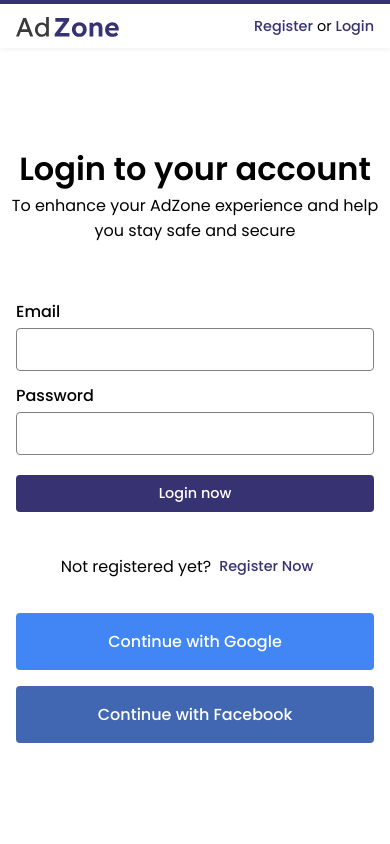
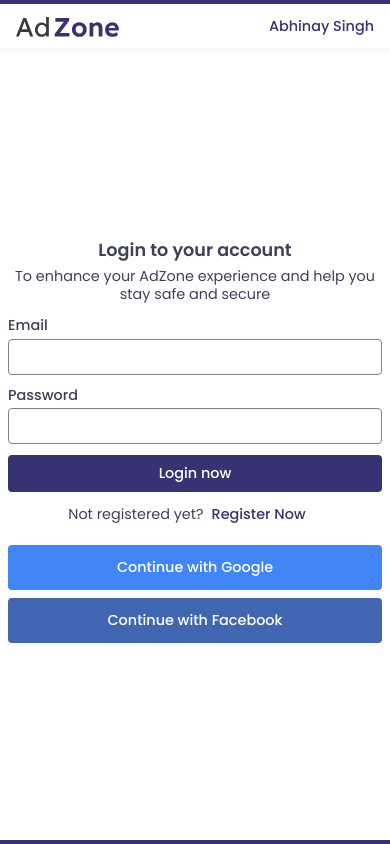
Before and after one commit to AbhinayNarayanSingh/adzone, a Next.js app: page /login in a window 390 px wide. Shown: the top 844 px of the page. Built offline with nearby package versions, Linux system fonts and the light colour scheme.

Commit message:
login & registration  page responsive complete

```diff
--- a/hoc/input/Input.js
+++ b/hoc/input/Input.js
@@ -3,7 +3,7 @@ import React from 'react'
 const Input = ({ formFeild: { type, label, name, helpText, className, jsx } }) => {
     switch (type) {
         case "static" :
-            return (<div className={className}>{jsx}</div>)
+            return (<div className={className + " static-text"}>{jsx}</div>)
         case "button" :
             return (
                 <div>
--- a/hoc/layout/Navbar.js
+++ b/hoc/layout/Navbar.js
@@ -42,7 +42,7 @@ const Navbar = () => {
         <div className='navbar-right-col'>
           <button className='btn-link change-language'>ES</button>
           <div className='sign-button'>
-            {true ?
+            {!true ?
             <>
               <Link href={navigateToPage("register")}>
                 <button className='btn-link'>Register</button>
--- /dev/null
+++ b/styles/layout/form-input.scss
@@ -0,0 +1,87 @@
+.form-feild {
+    display: flex;
+    flex-direction: column;
+    font-size: 1rem;
+    margin: .5rem 0;
+    .help-text {
+        color: grey;
+        font-size: .9rem;
+    }
+    label {
+        font-size: 1rem;
+        font-weight: 500;
+    }
+    input{
+        font-size: 1rem;
+        padding: .5rem .75rem;
+        border-radius: $BORDER_RADIUS;
+        border: 1px solid grey;
+        margin: .25rem 0;
+    }
+}
+
+.select-input-container {
+    position: relative;
+    cursor: pointer;
+
+    .input {
+        font-size: 1rem;
+        padding: .5rem 1rem;
+        border-radius: $BORDER_RADIUS;
+        border: 1px solid #cfcfcf;
+        margin: .25rem 0;
+        width: 100%;
+        display: flex;
+    }
+    .options-container {
+        position: absolute;
+        z-index: 9;
+        font-size: 1rem;
+        border-radius: $BORDER_RADIUS;
+        border: 1px solid #cfcfcf;
+        margin: .25rem 0;
+        background-color: white;
+        width: calc(100% + 2rem);
+        top: 2.6rem;
+
+
+        .option {
+            padding: .5rem 1rem;
+            border-bottom: 1px solid #cfcfcf;
+            display: flex;
+
+            &:hover {
+                background: #80808026;
+            }
+
+            &:nth-last-of-type(1) {
+                border-bottom: none;
+            }
+        }
+    }
+}
+
+label {
+    cursor: pointer;
+}
+@media only screen and (max-width: 512px) {
+    .form-feild {
+        font-size: .9rem;
+
+        .help-text {
+            font-size: .7rem;
+        }
+        label {
+            font-size: .9rem;
+        }
+        input{
+            font-size: .9rem;
+            padding: .4rem .75rem;
+            margin: .15rem 0;
+        }
+        .static-text p {
+            font-size: .8rem;
+        }
+    }
+
+}
--- a/styles/page/register.scss
+++ b/styles/page/register.scss
@@ -1,5 +1,9 @@
 
 .register-page-container {
+    * {
+        color: $TEXT_COLOR;
+    }
+
     max-width: 700px;
     margin: 1rem auto;
 
@@ -12,6 +16,9 @@
     .register-subline{
         text-align: center;
         margin-bottom: 1rem;
+    }
+    .t-and-c-string {
+        margin: 1rem 0;
     }
 
 }
@@ -49,3 +56,46 @@
         color: white;
     }
 }
+
+@media only screen and (max-width: 512px) {
+
+    .register-page-container {
+
+        margin: .5rem;
+
+        h2 {
+            font-size: 1.1rem;
+        }
+        .register-subline{
+            font-size: .9rem;
+            line-height: 125%;
+            margin: .25rem 0;
+        }
+
+    }
+    .sign-form {
+        margin: 0;
+
+        .full-btn {
+            width: 100%;
+            margin: 0 0 .5rem;
+        }
+
+    }
+    .sign-option {
+        margin-bottom: 1rem;
+        font-size: .9rem;
+    }
+
+    .social-login{
+        margin: 0 0 .5rem;
+        padding: .75rem;
+        font-weight: 500;
+        font-size: .9rem;
+    }
+    .t-and-c-string {
+        font-size: .8rem;
+        margin: 1rem 0;
+    }
+
+}
--- a/styles/style.map.scss
+++ b/styles/style.map.scss
@@ -20,13 +20,6 @@ $CARD_BOX_SHADOW : rgba(0, 0, 0, 0.05) 0px 6px 24px 0px, rgba(0, 0, 0, 0.08) 0px
     user-select: none;
 }
 
-// layout
-@import "./layout/navbar.scss";
-@import "./layout/footer.scss";
-@import "./layout/drawer.scss";
-@import "./layout/dialog.scss";
-@import "./layout/banners.scss";
-@import "./layout/button.scss";
 
 // hoc
 @import "./hoc/cards.scss";
@@ -47,74 +40,16 @@ $CARD_BOX_SHADOW : rgba(0, 0, 0, 0.05) 0px 6px 24px 0px, rgba(0, 0, 0, 0.08) 0px
 @import "./grid.scss";
 @import "./loading-animation.scss";
 
+// layout
+@import "./layout/navbar.scss";
+@import "./layout/footer.scss";
+@import "./layout/drawer.scss";
+@import "./layout/dialog.scss";
+@import "./layout/banners.scss";
+@import "./layout/button.scss";
+@import "./layout/form-input.scss";
+
 body {
     max-width: 1920px;
     margin: auto;
 }
-
-.form-feild {
-    display: flex;
-    flex-direction: column;
-    font-size: 1rem;
-    margin: .5rem 0;
-    .help-text {
-        color: grey;
-        font-size: .9rem;
-    }
-    label {
-        font-size: 1rem;
-        font-weight: 500;
-    }
-    input{
-        font-size: 1rem;
-        padding: .5rem .75rem;
-        border-radius: $BORDER_RADIUS;
-        border: 1px solid grey;
-        margin: .25rem 0;
-    }
-}
-
-.select-input-container {
-    position: relative;
-    cursor: pointer;
-
-    .input {
-        font-size: 1rem;
-        padding: .5rem 1rem;
-        border-radius: $BORDER_RADIUS;
-        border: 1px solid #cfcfcf;
-        margin: .25rem 0;
-        width: 100%;
-        display: flex;
-    }
-    .options-container {
-        position: absolute;
-        z-index: 9;
-        font-size: 1rem;
-        border-radius: $BORDER_RADIUS;
-        border: 1px solid #cfcfcf;
-        margin: .25rem 0;
-        background-color: white;
-        width: calc(100% + 2rem);
-        top: 2.6rem;
-
-
-        .option {
-            padding: .5rem 1rem;
-            border-bottom: 1px solid #cfcfcf;
-            display: flex;
-
-            &:hover {
-                background: #80808026;
-            }
-
-            &:nth-last-of-type(1) {
-                border-bottom: none;
-            }
-        }
-    }
-}
-
-label {
-    cursor: pointer;
-}
```
Also changed, not shown: pages/register.js (+8 -5 lines).
